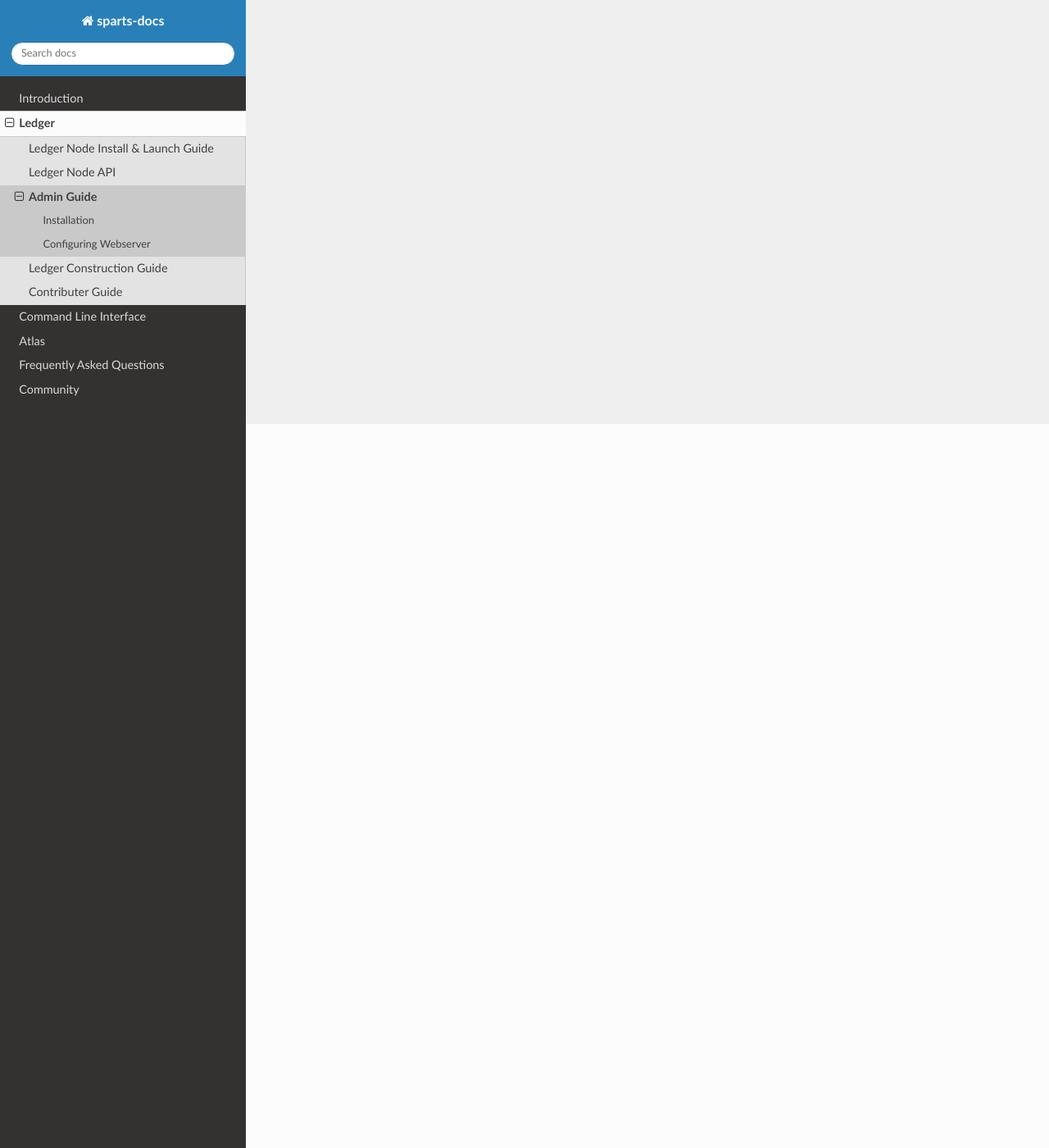
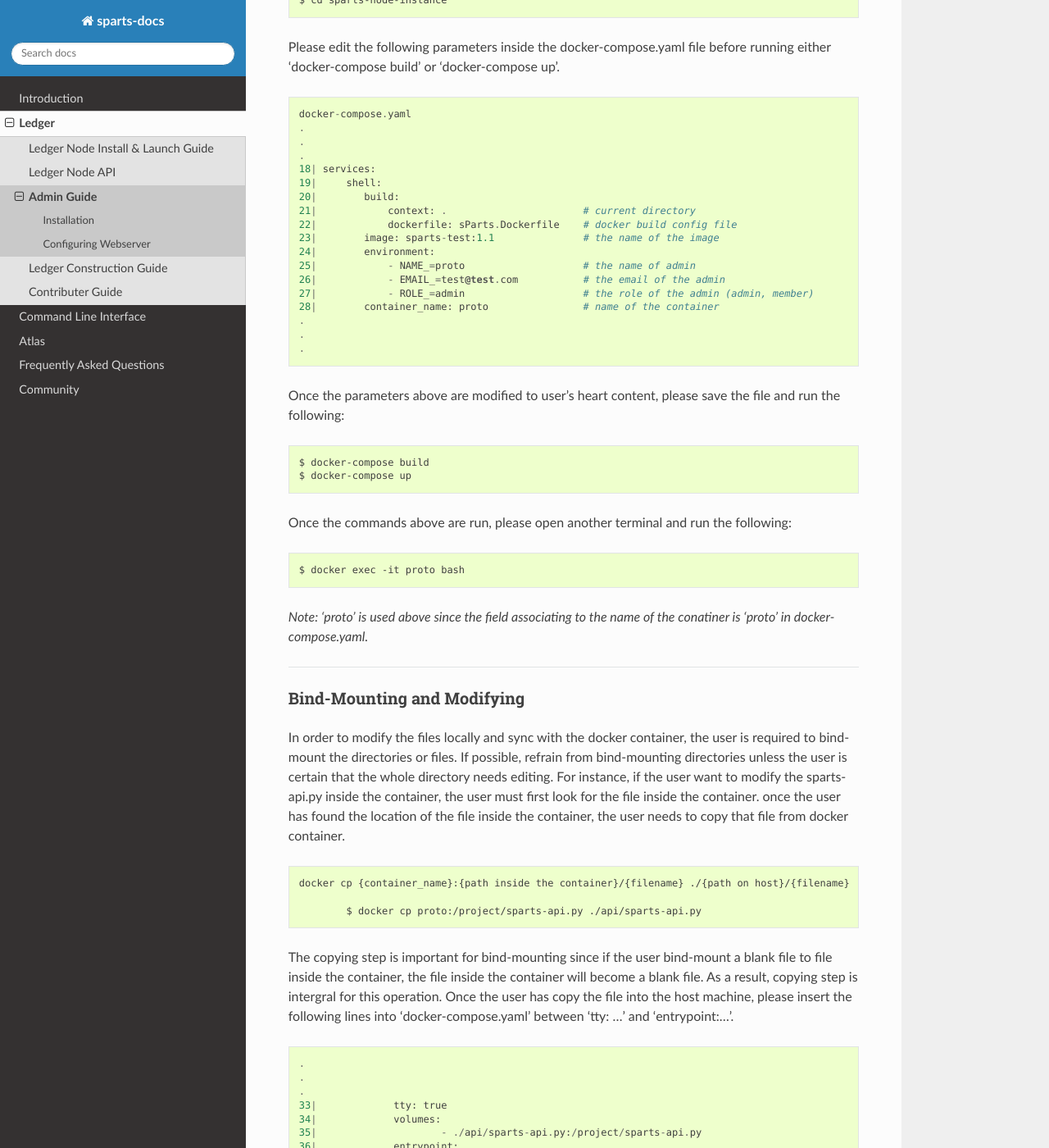
Before and after one commit to pkthein/test_readthedocs, a Sphinx documentation site: the page built from docs/web/ledger/admin.md, in a window 1280 px wide and 1400 px high, scrolled down 883 px. Shown: the whole window at 82% size. Built offline with Sphinx 7.4.7 and the Read the Docs theme 2.0.0, drawn with Linux system fonts in a browser that asks for light colours; pages that are not in the unit, such as notebooks, are missing from menus; some of the changed text lies outside the part shown.

Commit message:
updated admin.md for ledger section

````diff
--- a/docs/web/ledger/admin.md
+++ b/docs/web/ledger/admin.md
@@ -3,3 +3,168 @@
 ## Installation
 
 ## Configuring Webserver
+
+<h2>Guide on Creating Docker Image for Development</h2>
+
+**_Important: Both docker and docker-compose are required to proceed with the guide._**
+
+```
+$ docker -v
+Docker version 18.xx.x-ce, build xxxxxxxxxxxxx
+$ docker-compose -v
+docker-compose version 1.xx.x, build xxxxxxx
+```
+
+**_If either one of these terminal command failed, please sure to install them before proceeding._**
+
+* **_Guide on installing docker._**
+
+```
+https://docs.docker.com/install/linux/docker-ce/ubuntu/
+```
+
+* **_Guide on installing docker-compose._**
+
+```
+https://docs.docker.com/compose/install/
+```
+
+
+<hr>
+
+<h3>Setting Up and Running the Customized Container for sParts</h3>
+
+
+```
+$ git clone https://github.com/Wind-River/sparts-node-instance.git
+$ cd sparts-node-instance
+```
+
+Please edit the following parameters inside the docker-compose.yaml file before running either 'docker-compose build' or 'docker-compose up'.
+
+```
+docker-compose.yaml
+.
+.
+.
+18| services:
+19|     shell:
+20|        build:
+21|            context: .                       # current directory
+22|            dockerfile: sParts.Dockerfile    # docker build config file
+23|        image: sparts-test:1.1               # the name of the image
+24|        environment:
+25|            - NAME_=proto                    # the name of admin
+26|            - EMAIL_=test@test.com           # the email of the admin
+27|            - ROLE_=admin                    # the role of the admin (admin, member)
+28|        container_name: proto                # name of the container
+.
+.
+.
+```
+
+Once the parameters above are modified to user's heart content, please save the file and run the following:
+
+```
+$ docker-compose build
+$ docker-compose up
+```
+
+Once the commands above are run, please open another terminal and run the following:
+
+```
+$ docker exec -it proto bash
+```
+
+_Note: 'proto' is used above since the field associating to the name of the conatiner is 'proto' in docker-compose.yaml._
+
+<hr>
+
+<h3>Bind-Mounting and Modifying</h3>
+
+In order to modify the files locally and sync with the docker container, the user is required to bind-mount the directories or files. If possible, refrain from bind-mounting directories unless the user is certain that the whole directory needs editing. For instance, if the user want to modify the sparts-api.py inside the container, the user must first look for the file inside the container. once the user has found the location of the file inside the container, the user needs to copy that file from docker container.
+
+```
+docker cp {container_name}:{path inside the container}/{filename} ./{path on host}/{filename}
+
+	$ docker cp proto:/project/sparts-api.py ./api/sparts-api.py
+```
+
+The copying step is important for bind-mounting since if the user bind-mount a blank file to file inside the container, the file inside the container will become a blank file. As a result, copying step is intergral for this operation. Once the user has copy the file into the host machine, please insert the following lines into 'docker-compose.yaml' between 'tty: ...' and 'entrypoint:...'.
+
+```
+.
+.
+.
+33|		tty: true
+34|		volumes:
+35|			- ./api/sparts-api.py:/project/sparts-api.py
+36|		entrypoint: ...
+.
+.
+.
+```
+
+Although bind-mount is strongly recommanded, it is not required for editing the container.
+
+<hr>
+
+<h3>Modifying the Dockerfile</h3>
+
+Most important part of creating one's own image. Assume the user has modified a file and wants to add it into the new image of the container. Then, please make sure to add the file into 'sParts.Dockerfile' before running 'docker-compose build'. In the most cases, the user will not need to modify 'RUN' section of the 'sParts.Dockerfile' and simply adding 'COPY' before 'RUN' should allow the user to re-image the image easily. Remember to change the name of the new image inside 'docker-compose yaml'.
+
+```
+docker-compose.yaml
+.
+.
+.
+18| services:
+19|     shell:
+20|        build:
+21|            context: .                       # current directory
+22|            dockerfile: sParts.Dockerfile    # docker build config file
+23|        image: sparts-test:1.1.x             # the name of the image
+.
+.
+.
+```
+
+Creating image from the base image only requires the user to simply add the 'COPY'.
+
+```
+sParts.Dockerfile
+.
+.
+.
+16|	FROM sameerfarooq/sparts-test:latest		# this is the base image and this requires the user to have allow the other copies
+.
+.
+.
+48| COPY ...
+.
+.
+.
+```
+
+If the user choose to create the image from previous image, the user may replace all the 'COPY' functions inside 'sParts.Dockerfile'.
+
+```
+sParts.Dockerfile
+.
+.
+.
+16| FROM sparts-test:1.1
+17| COPY ...
+18| RUN ...
+.
+.
+.
+```
+
+Once the sParts.Dockerfile is modified, the new image can be built simply by running:
+
+```
+$ docker-compose build
+```
+
+Enjoy!
````
